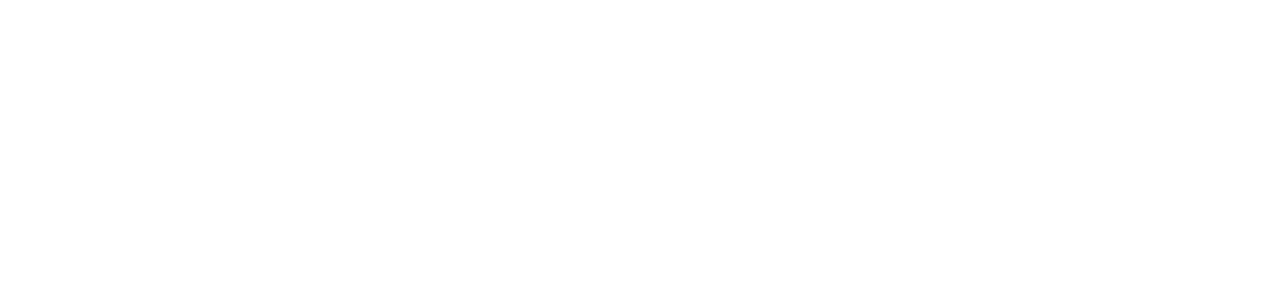
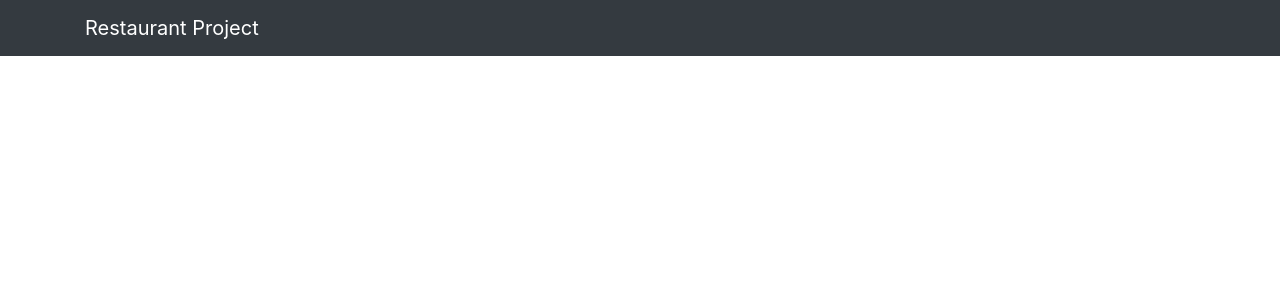
Before and after one commit to samiulnahid/React-project, a React (Create React App) app: page / in a window 1280 px wide. Shown: the top 300 px of the page. Built offline with nearby package versions, Linux system fonts and the light colour scheme.

Commit message:
navigation bar using reactstrap

```diff
--- /dev/null
+++ b/src/component/header/Navigation.js
@@ -0,0 +1,18 @@
+import React from 'react';
+import {Navbar,NavbarBrand} from 'reactstrap';
+
+const Navigation = () =>{
+    return(
+        <Navbar dark color="dark">
+
+
+            <div className="container">
+                 <NavbarBrand href="/">Restaurant Project</NavbarBrand>
+
+            </div>
+
+        </Navbar>
+    )
+}
+
+export default Navigation;
--- a/src/component/header/header.js
+++ b/src/component/header/header.js
@@ -1,8 +1,11 @@
 import React from 'react';
+import Navigation from './Navigation'
 
 const Header = () =>{
     return (
         <div>
+
+            <Navigation/>
 
         </div>
     )
```
